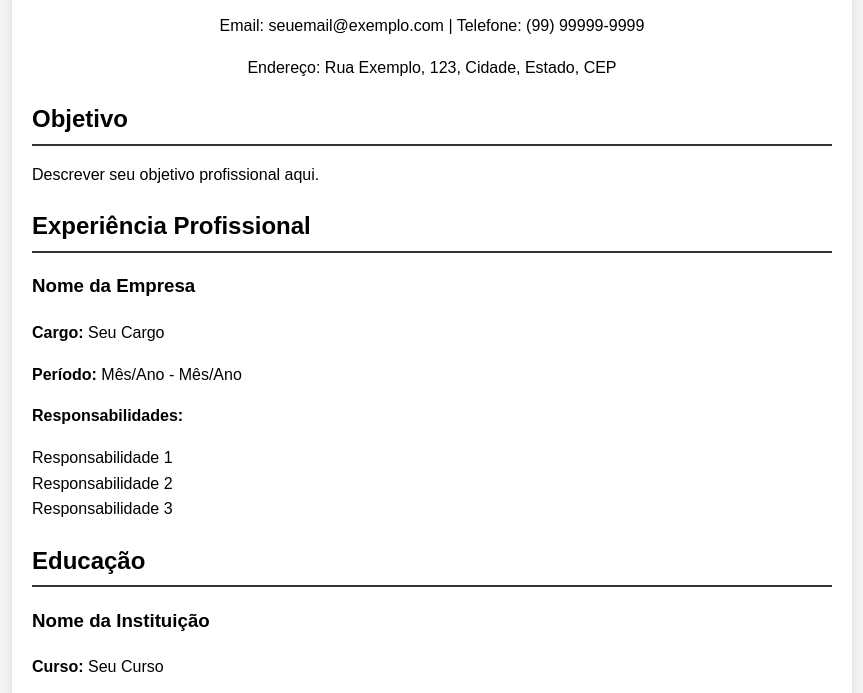
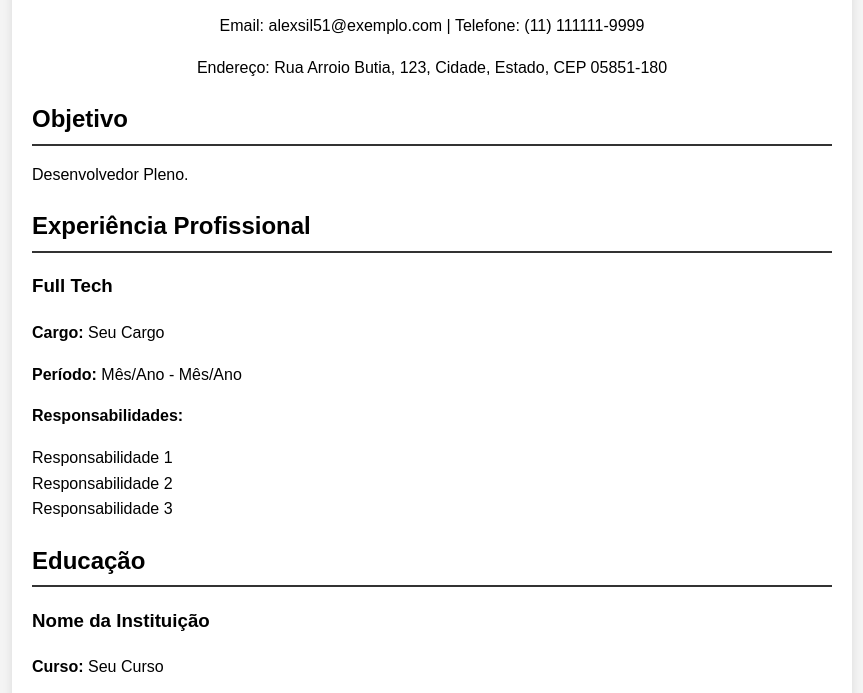
Before and after one commit to Alexsil51/Curriculo_git, a plain HTML site: page index.html in a window 1280 px wide. Shown: the part 104-797 px from the top of the page, without its empty margins (208-1071 px from the left). Drawn offline with Linux system fonts and the light colour scheme.

Commit message:
Update index.html
primeira edição

```diff
--- a/index.html
+++ b/index.html
@@ -10,17 +10,17 @@
     <div class="container">
         <header>
             <h1>Alex Gama Silva</h1>
-            <p>Email: seuemail@exemplo.com | Telefone: (99) 99999-9999</p>
-            <p>Endereço: Rua Exemplo, 123, Cidade, Estado, CEP</p>
+            <p>Email: alexsil51@exemplo.com | Telefone: (11) 111111-9999</p>
+            <p>Endereço: Rua Arroio Butia, 123, Cidade, Estado, CEP 05851-180</p>
         </header>
         <section>
             <h2>Objetivo</h2>
-            <p>Descrever seu objetivo profissional aqui.</p>
+            <p>Desenvolvedor Pleno.</p>
         </section>
         <section>
             <h2>Experiência Profissional</h2>
             <div class="job">
-                <h3>Nome da Empresa</h3>
+                <h3>Full Tech</h3>
                 <p><strong>Cargo:</strong> Seu Cargo</p>
                 <p><strong>Período:</strong> Mês/Ano - Mês/Ano</p>
                 <p><strong>Responsabilidades:</strong></p>
```
